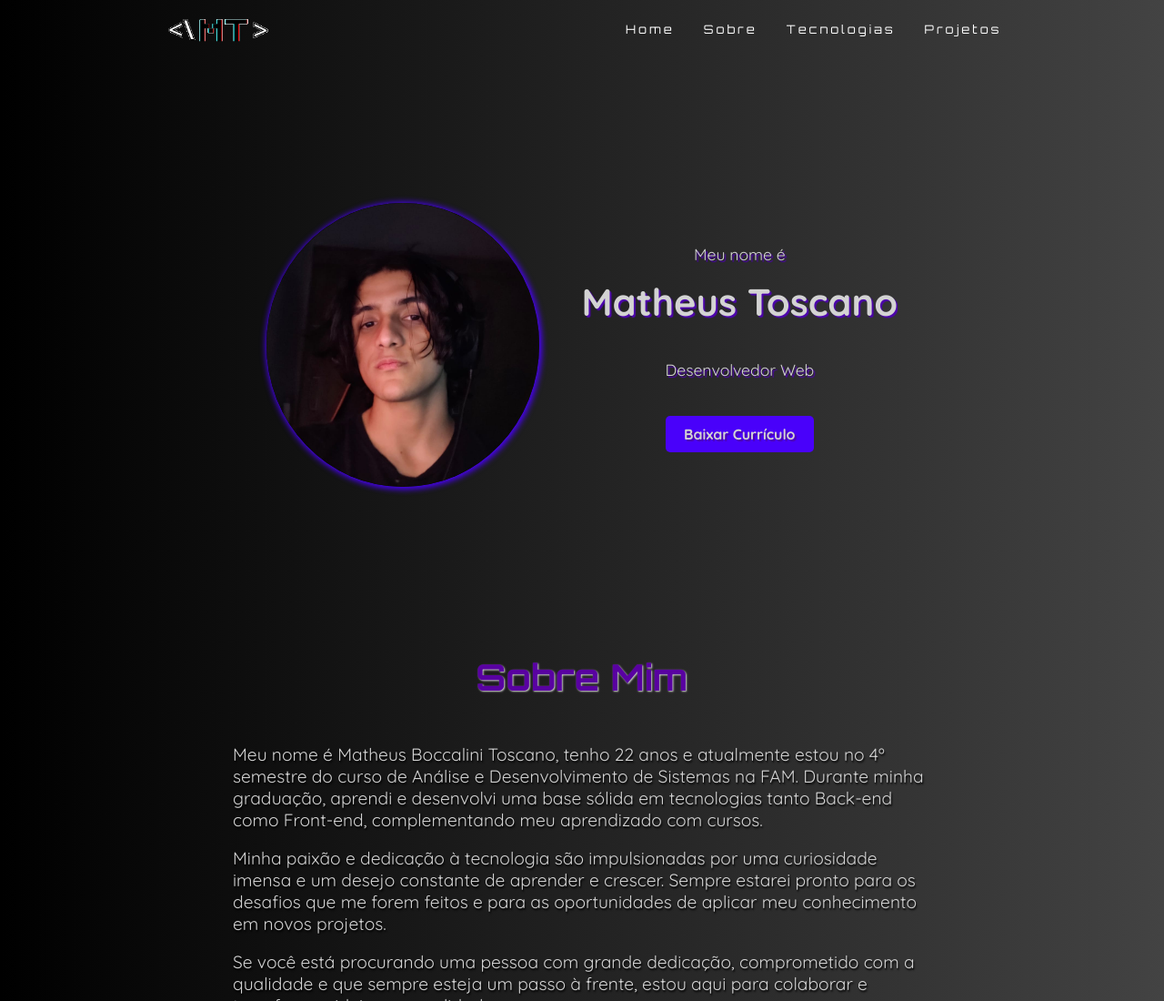
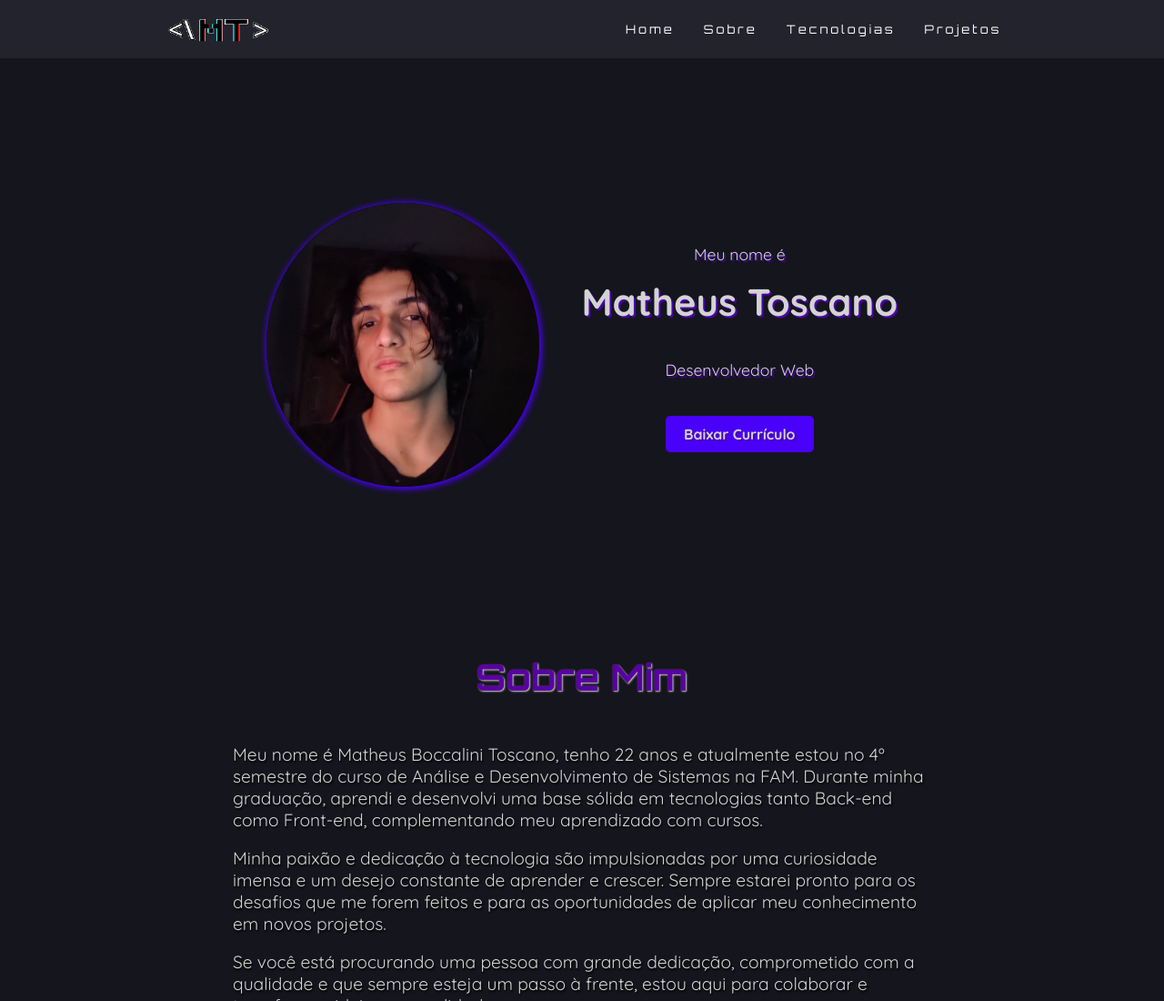
Before and after one commit to matheustoscano18/Portfolio, a plain HTML site: page index.html in a window 1280 px wide. Shown: the top 1100 px of the page at 91% size. Drawn offline with Linux system fonts and the light colour scheme.

Commit message:
portfolio

```diff
--- a/css/cabecalho.css
+++ b/css/cabecalho.css
@@ -17,7 +17,7 @@ nav {
   justify-content: space-around;
   align-items: center;
   font-family: var(--fonte-nav);
-  background: linear-gradient(to right, #000000, #434343);
+  background: #23232e;
   height: 8vh;
   overflow-y: hidden;
 }
--- a/css/main.css
+++ b/css/main.css
@@ -22,7 +22,7 @@
 }
 
 main {
-  background: linear-gradient(to right, #000000, #434343);
+  background-color: var(--cor-pagina-fundo);
   width: 100vw;
 }
 
```
